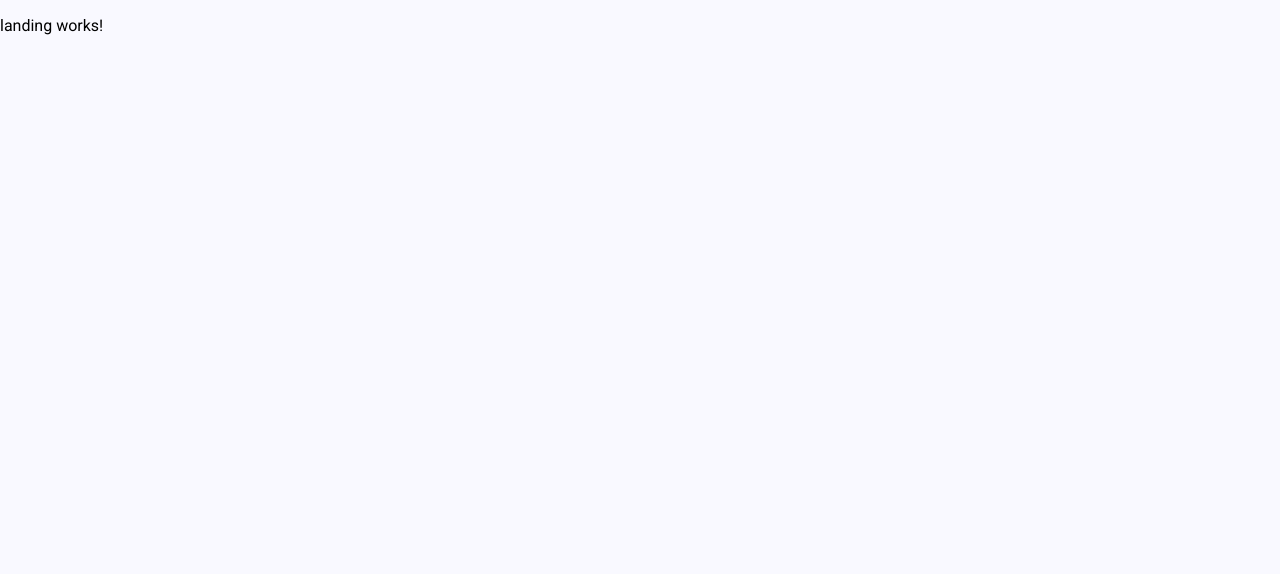
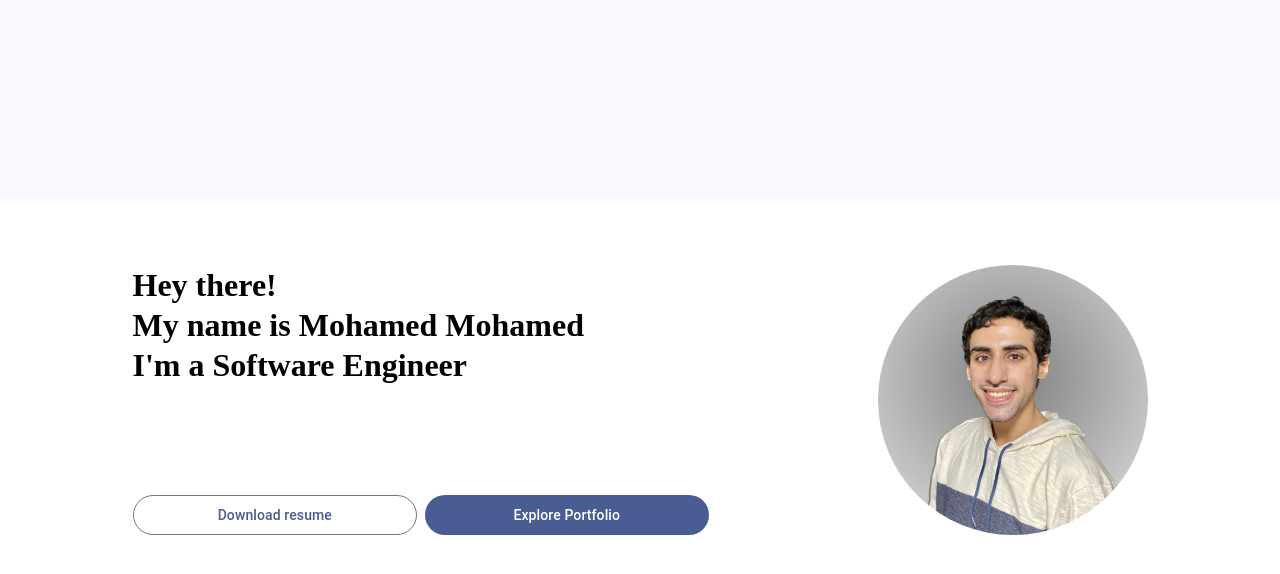
Before and after one commit to makmn1/portfolio, an Angular app: page / in a window 1280 px wide. Shown: the top 574 px of the page. Built offline with nearby package versions, Linux system fonts and the light colour scheme.

Commit message:
Implement landing page mockup

```diff
--- a/angular.json
+++ b/angular.json
@@ -21,6 +21,7 @@
             ],
             "tsConfig": "tsconfig.app.json",
             "assets": [
+              "src/assets",
               {
                 "glob": "**/*",
                 "input": "public"
--- a/src/app/landing/landing.component.css
+++ b/src/app/landing/landing.component.css
@@ -0,0 +1,57 @@
+#hero-element-container {
+  display: flex;
+  flex-direction: row;
+  align-items: center;
+
+  width: 100%;
+  height: 100vh;
+}
+
+#hero-element {
+  background-color: var(--sys-surface-container-lowest);
+
+  display: flex;
+  flex-direction: row;
+  justify-content: space-around;
+
+  height: fit-content;
+  width: 100%;
+  padding: 64px;
+  gap: 32px;
+}
+
+#hero-content {
+  display: flex;
+  flex-direction: column;
+  justify-content: space-between;
+  gap: 32px;
+  width: 50%;
+}
+
+#hero-text-container {
+  font-size: 32px;
+  line-height: 40px;
+  font-weight: bold;
+
+  p {
+    margin: 0;
+  }
+}
+
+#hero-buttons {
+  display: flex;
+  flex-direction: row;
+  justify-content: space-between;
+  gap: 8px;
+
+  button {
+    width: 100%;
+  }
+}
+
+#hero-image {
+  width: 270px;
+  height: 270px;
+  border-radius: 300px;
+  transform: rotateY(180deg);
+}
--- a/src/app/landing/landing.component.html
+++ b/src/app/landing/landing.component.html
@@ -1 +1,16 @@
-<p>landing works!</p>
+<div id="hero-element-container">
+  <main id="hero-element">
+    <div id="hero-content">
+      <div id="hero-text-container">
+        <p>Hey there!</p>
+        <p>My name is Mohamed Mohamed</p>
+        <p>I'm a Software Engineer</p>
+      </div>
+      <div id="hero-buttons">
+        <button mat-stroked-button>Download resume</button>
+        <button mat-flat-button>Explore Portfolio</button>
+      </div>
+    </div>
+    <img id="hero-image" ngSrc="assets/Headshot_2024.jpg" alt="Mohamed Mohamed" height="1924" width="1896">
+  </main>
+</div>
--- a/src/index.html
+++ b/src/index.html
@@ -6,7 +6,9 @@
   <base href="/">
   <meta name="viewport" content="width=device-width, initial-scale=1">
   <link rel="icon" type="image/x-icon" href="favicon.ico">
-  <link href="https://fonts.googleapis.com/css2?family=Roboto:wght@300;400;500&display=swap" rel="stylesheet">
+  <link rel="preconnect" href="https://fonts.googleapis.com">
+  <link rel="preconnect" href="https://fonts.gstatic.com" crossorigin>
+  <link href="https://fonts.googleapis.com/css2?family=Merriweather:ital,wght@0,300;0,400;0,700;0,900;1,300;1,400;1,700;1,900&display=swap" rel="stylesheet">
   <link href="https://fonts.googleapis.com/icon?family=Material+Icons" rel="stylesheet">
 </head>
 <body class="mat-typography">
--- a/src/styles.css
+++ b/src/styles.css
@@ -1,4 +1,4 @@
 /* You can add global styles to this file, and also import other style files */
 
 html, body { height: 100%; }
-body { margin: 0; font-family: Roboto, "Helvetica Neue", sans-serif; background-color: var(--sys-surface); }
+body { margin: 0; background-color: var(--sys-surface); }
```
Also changed, not shown: src/app/landing/landing.component.ts (+6 -1 lines), src/assets/Headshot_2024.jpg (added).
